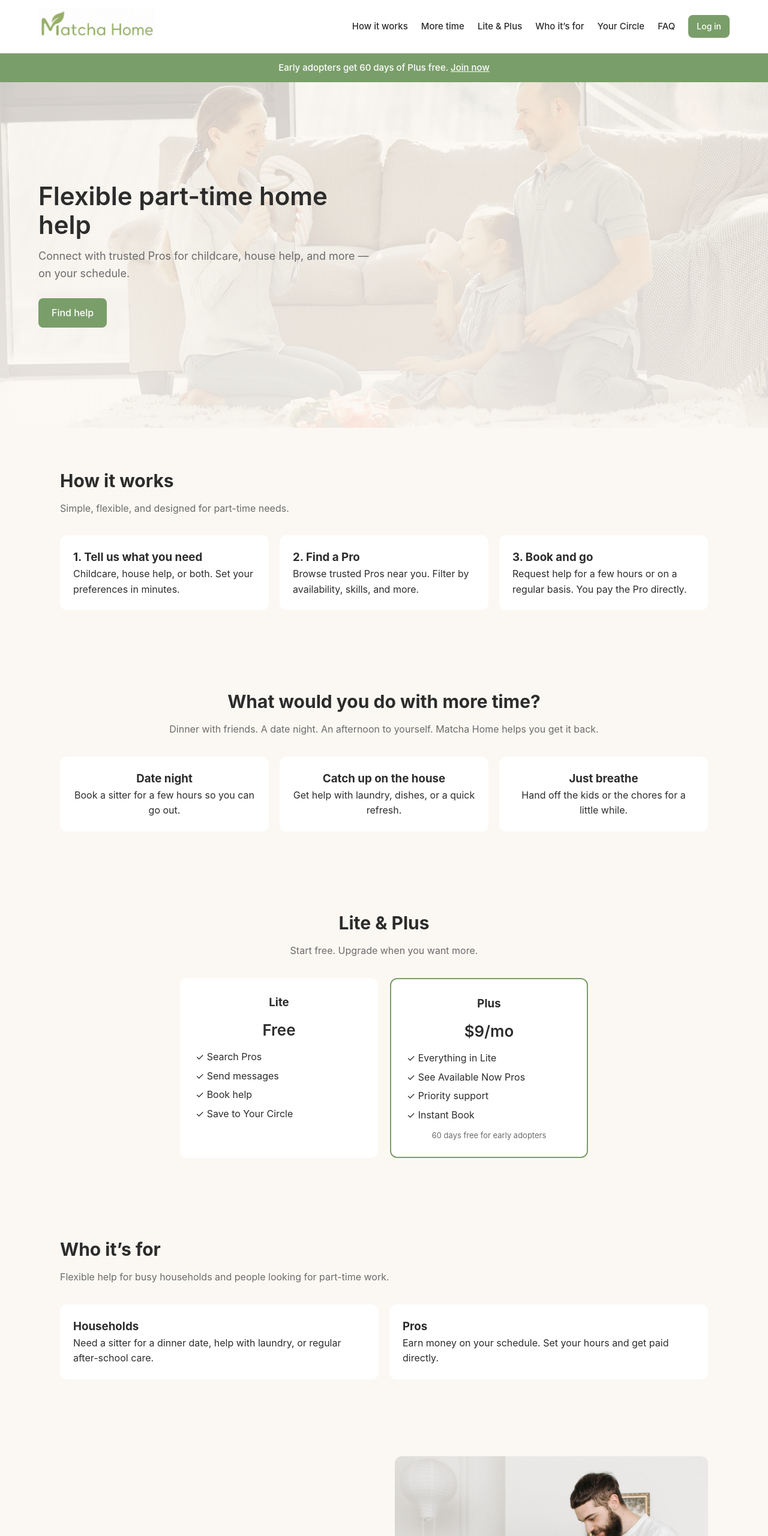
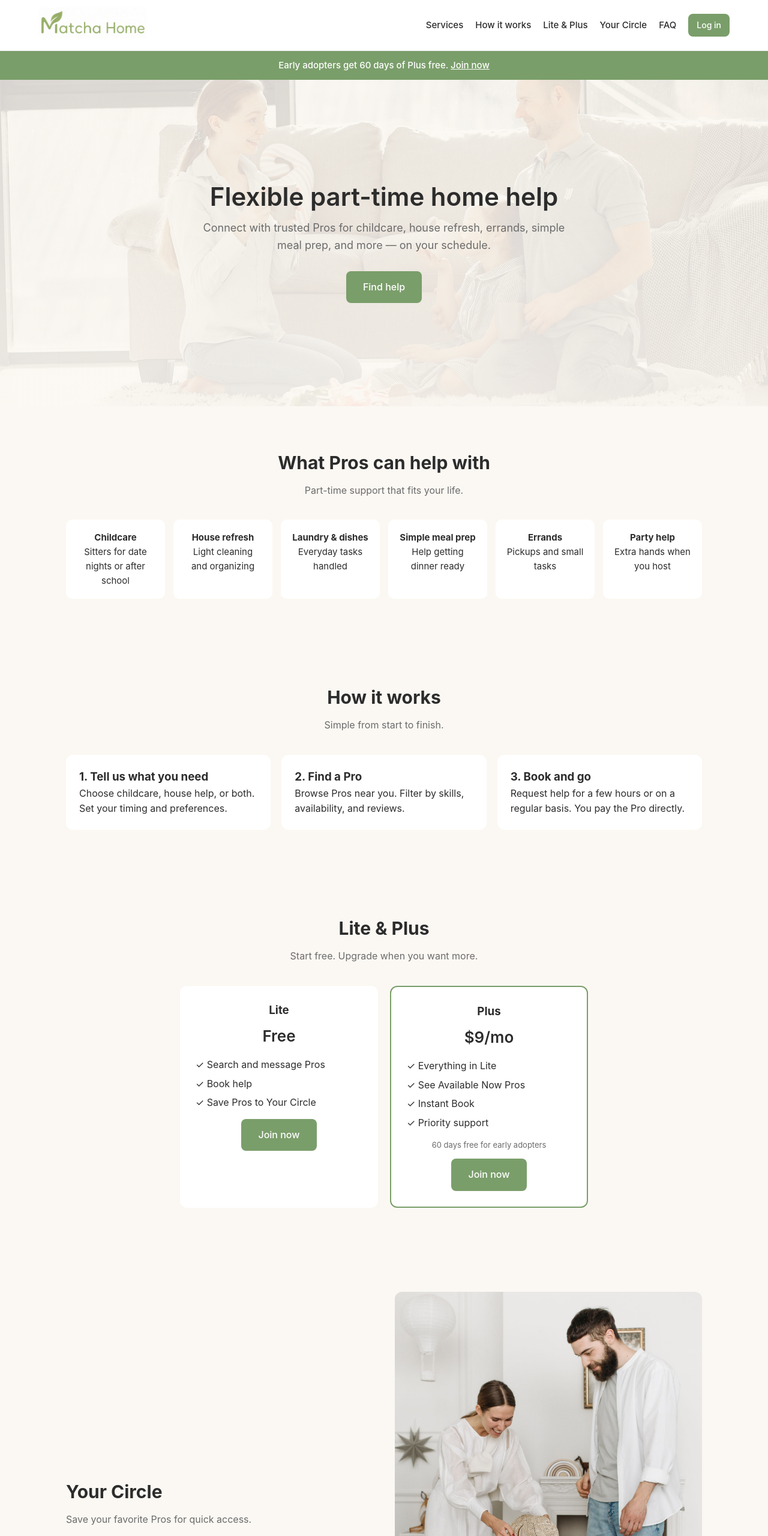
Before and after one commit to MatchaHome-Home/matchahome, a plain HTML site: page index.html in a window 1280 px wide. Shown: the top 2560 px of the page at 60% size. Drawn offline with Linux system fonts and the light colour scheme.

Commit message:
Refine styles and update content in index.html
Adjusted styles and content for improved layout and clarity. Updated hero section and services information.

```diff
--- a/index.html
+++ b/index.html
@@ -27,34 +27,38 @@
   a { color: var(--matcha-dark); text-decoration: none; }
   a:hover { text-decoration: underline; }
   header { background: #fff; padding: 12px 5%; display: flex; align-items: center; justify-content: space-between; border-bottom: 1px solid #eee; position: sticky; top: 0; z-index: 100; }
-  .logo { height: 56px; width: auto; }
+  .logo { height: 52px; width: auto; }
   .menu-btn { display: none; background: none; border: none; font-size: 24px; cursor: pointer; color: var(--text); }
-  nav { display: flex; align-items: center; gap: 22px; }
+  nav { display: flex; align-items: center; gap: 20px; }
   nav a { font-weight: 500; color: var(--text); font-size: 15px; }
   .banner { background: var(--matcha); color: white; text-align: center; padding: 12px 5%; font-weight: 500; font-size: 15px; }
   .banner a { color: white; text-decoration: underline; }
   .hero {
-    background: linear-gradient(rgba(251, 248, 243, 0.78), rgba(251, 248, 243, 0.88)), url('hero.jpg') center/cover no-repeat;
-    min-height: 72vh;
+    background: linear-gradient(rgba(251, 248, 243, 0.82), rgba(251, 248, 243, 0.9)), url('hero.jpg') center/cover no-repeat;
+    min-height: 68vh;
     display: flex;
     align-items: center;
-    padding: 70px 5%;
+    justify-content: center;
+    text-align: center;
+    padding: 80px 5%;
   }
-  .hero-content { max-width: 560px; }
+  .hero-content { max-width: 620px; }
   .hero h1 { font-size: 42px; line-height: 1.15; font-weight: 600; margin-bottom: 14px; }
-  .hero p { font-size: 18px; color: var(--muted); margin-bottom: 26px; }
-  .btn { display: inline-block; background: var(--matcha); color: white; padding: 12px 22px; border-radius: 8px; font-weight: 500; }
+  .hero p { font-size: 18px; color: var(--muted); margin-bottom: 28px; }
+  .btn { display: inline-block; background: var(--matcha); color: white; padding: 14px 28px; border-radius: 8px; font-weight: 500; }
   .btn:hover { background: var(--matcha-dark); text-decoration: none; }
-  section { padding: 64px 5%; }
-  .container { max-width: 1080px; margin: 0 auto; }
-  h2 { font-size: 30px; margin-bottom: 10px; }
-  .sub { color: var(--muted); margin-bottom: 32px; }
-  .grid { display: grid; grid-template-columns: repeat(auto-fit, minmax(250px, 1fr)); gap: 18px; }
+  section { padding: 70px 5%; }
+  .container { max-width: 1060px; margin: 0 auto; }
+  h2 { font-size: 30px; margin-bottom: 10px; text-align: center; }
+  .sub { color: var(--muted); margin-bottom: 36px; text-align: center; }
+  .grid { display: grid; grid-template-columns: repeat(auto-fit, minmax(240px, 1fr)); gap: 18px; }
   .card { background: #fff; padding: 22px; border-radius: 12px; }
+  .services { display: grid; grid-template-columns: repeat(auto-fit, minmax(160px, 1fr)); gap: 14px; }
+  .service { background: #fff; padding: 18px; border-radius: 10px; text-align: center; font-size: 15px; }
   .pricing { display: grid; grid-template-columns: 1fr 1fr; gap: 20px; max-width: 680px; margin: 0 auto; }
   .price-card { background: #fff; padding: 26px; border-radius: 12px; text-align: center; }
   .price-card.plus { border: 2px solid var(--matcha); }
-  .price-card ul { text-align: left; list-style: none; padding: 0; margin-top: 12px; }
+  .price-card ul { text-align: left; list-style: none; padding: 0; margin: 14px 0; }
   .price-card li { margin: 6px 0; }
   .img-section { display: grid; grid-template-columns: 1fr 1fr; gap: 36px; align-items: center; }
   .img-section img { width: 100%; border-radius: 12px; }
@@ -62,17 +66,17 @@
   summary { font-weight: 500; cursor: pointer; }
   footer { background: #fff; padding: 36px 5%; border-top: 1px solid #eee; text-align: center; }
   .footer-links a { margin: 0 10px; font-size: 14px; }
-  .legal { font-size: 12px; color: var(--muted); max-width: 720px; margin: 14px auto 0; }
+  .legal { font-size: 12px; color: var(--muted); max-width: 700px; margin: 14px auto 0; }
 
   @media (max-width: 720px) {
     .menu-btn { display: block; }
     nav { display: none; position: absolute; top: 100%; left: 0; right: 0; background: #fff; flex-direction: column; padding: 14px 5%; border-bottom: 1px solid #eee; gap: 10px; align-items: flex-start; }
     nav.open { display: flex; }
     .hero h1 { font-size: 32px; }
-    .hero { padding: 48px 5%; min-height: 65vh; }
+    .hero { padding: 56px 5%; }
     .img-section, .pricing { grid-template-columns: 1fr; }
-    section { padding: 48px 5%; }
-    .logo { height: 48px; }
+    section { padding: 52px 5%; }
+    .logo { height: 44px; }
   }
 </style>
 </head>
@@ -82,10 +86,9 @@
   <a href="/"><img src="logo.png" alt="Matcha Home" class="logo"></a>
   <button class="menu-btn" onclick="document.querySelector('nav').classList.toggle('open')">☰</button>
   <nav>
+    <a href="#services">Services</a>
     <a href="#how">How it works</a>
-    <a href="#time">More time</a>
     <a href="#pricing">Lite & Plus</a>
-    <a href="#who">Who it’s for</a>
     <a href="#circle">Your Circle</a>
     <a href="#faq">FAQ</a>
     <a href="https://matcha-home-app.vercel.app" class="btn" style="padding: 8px 14px; font-size: 14px;">Log in</a>
@@ -99,23 +102,38 @@
 <section class="hero">
   <div class="hero-content">
     <h1>Flexible part-time home help</h1>
-    <p>Connect with trusted Pros for childcare, house help, and more — on your schedule.</p>
+    <p>Connect with trusted Pros for childcare, house refresh, errands, simple meal prep, and more — on your schedule.</p>
     <a href="https://matcha-home-app.vercel.app" class="btn">Find help</a>
+  </div>
+</section>
+
+<section id="services">
+  <div class="container">
+    <h2>What Pros can help with</h2>
+    <p class="sub">Part-time support that fits your life.</p>
+    <div class="services">
+      <div class="service"><strong>Childcare</strong><br>Sitters for date nights or after school</div>
+      <div class="service"><strong>House refresh</strong><br>Light cleaning and organizing</div>
+      <div class="service"><strong>Laundry & dishes</strong><br>Everyday tasks handled</div>
+      <div class="service"><strong>Simple meal prep</strong><br>Help getting dinner ready</div>
+      <div class="service"><strong>Errands</strong><br>Pickups and small tasks</div>
+      <div class="service"><strong>Party help</strong><br>Extra hands when you host</div>
+    </div>
   </div>
 </section>
 
 <section id="how">
   <div class="container">
     <h2>How it works</h2>
-    <p class="sub">Simple, flexible, and designed for part-time needs.</p>
+    <p class="sub">Simple from start to finish.</p>
     <div class="grid">
       <div class="card">
         <h3>1. Tell us what you need</h3>
-        <p>Childcare, house help, or both. Set your preferences in minutes.</p>
+        <p>Choose childcare, house help, or both. Set your timing and preferences.</p>
       </div>
       <div class="card">
         <h3>2. Find a Pro</h3>
-        <p>Browse trusted Pros near you. Filter by availability, skills, and more.</p>
+        <p>Browse Pros near you. Filter by skills, availability, and reviews.</p>
       </div>
       <div class="card">
         <h3>3. Book and go</h3>
@@ -125,69 +143,32 @@
   </div>
 </section>
 
-<section id="time">
-  <div class="container" style="text-align:center;">
-    <h2>What would you do with more time?</h2>
-    <p class="sub">Dinner with friends. A date night. An afternoon to yourself. Matcha Home helps you get it back.</p>
-    <div class="grid">
-      <div class="card">
-        <h3>Date night</h3>
-        <p>Book a sitter for a few hours so you can go out.</p>
-      </div>
-      <div class="card">
-        <h3>Catch up on the house</h3>
-        <p>Get help with laundry, dishes, or a quick refresh.</p>
-      </div>
-      <div class="card">
-        <h3>Just breathe</h3>
-        <p>Hand off the kids or the chores for a little while.</p>
-      </div>
-    </div>
-  </div>
-</section>
-
 <section id="pricing">
   <div class="container">
-    <h2 style="text-align:center;">Lite & Plus</h2>
-    <p class="sub" style="text-align:center;">Start free. Upgrade when you want more.</p>
+    <h2>Lite & Plus</h2>
+    <p class="sub">Start free. Upgrade when you want more.</p>
     <div class="pricing">
       <div class="price-card">
         <h3>Lite</h3>
-        <p style="font-size: 26px; font-weight: 600; margin: 10px 0;">Free</p>
+        <p style="font-size: 26px; font-weight: 600; margin: 8px 0;">Free</p>
         <ul>
-          <li>✓ Search Pros</li>
-          <li>✓ Send messages</li>
+          <li>✓ Search and message Pros</li>
           <li>✓ Book help</li>
-          <li>✓ Save to Your Circle</li>
+          <li>✓ Save Pros to Your Circle</li>
         </ul>
+        <a href="https://matcha-home-app.vercel.app" class="btn">Join now</a>
       </div>
       <div class="price-card plus">
         <h3>Plus</h3>
-        <p style="font-size: 26px; font-weight: 600; margin: 10px 0;">$9/mo</p>
+        <p style="font-size: 26px; font-weight: 600; margin: 8px 0;">$9/mo</p>
         <ul>
           <li>✓ Everything in Lite</li>
           <li>✓ See Available Now Pros</li>
+          <li>✓ Instant Book</li>
           <li>✓ Priority support</li>
-          <li>✓ Instant Book</li>
         </ul>
-        <p style="font-size: 13px; color: var(--muted); margin-top: 10px;">60 days free for early adopters</p>
-      </div>
-    </div>
-  </div>
-</section>
-
-<section id="who">
-  <div class="container">
-    <h2>Who it’s for</h2>
-    <p class="sub">Flexible help for busy households and people looking for part-time work.</p>
-    <div class="grid">
-      <div class="card">
-        <h3>Households</h3>
-        <p>Need a sitter for a dinner date, help with laundry, or regular after-school care.</p>
-      </div>
-      <div class="card">
-        <h3>Pros</h3>
-        <p>Earn money on your schedule. Set your hours and get paid directly.</p>
+        <p style="font-size: 13px; color: var(--muted); margin-bottom: 12px;">60 days free for early adopters</p>
+        <a href="https://matcha-home-app.vercel.app" class="btn">Join now</a>
       </div>
     </div>
   </div>
@@ -196,9 +177,9 @@
 <section id="circle">
   <div class="container img-section">
     <div>
-      <h2>Your Circle</h2>
-      <p class="sub">Save your favorite Pros for quick access when you need help again.</p>
-      <p>Build a trusted list of Pros you like. Rebook easily for one-time or ongoing needs.</p>
+      <h2 style="text-align:left;">Your Circle</h2>
+      <p style="color: var(--muted); margin-bottom: 14px;">Save your favorite Pros for quick access.</p>
+      <p>Build a trusted list and rebook easily for one-time or ongoing needs.</p>
     </div>
     <img src="circle.jpg" alt="Your Circle">
   </div>
@@ -208,9 +189,9 @@
   <div class="container img-section">
     <img src="referral.jpg" alt="Referrals">
     <div>
-      <h2>Refer friends</h2>
-      <p class="sub">Earn a free month of Plus when someone you refer completes their first booking.</p>
-      <p>Share your code with friends looking for help or flexible work.</p>
+      <h2 style="text-align:left;">Refer friends</h2>
+      <p style="color: var(--muted); margin-bottom: 14px;">Earn a free month of Plus.</p>
+      <p>Share your referral code. When someone you refer completes their first booking, you get 30 days of Plus free.</p>
     </div>
   </div>
 </section>
@@ -228,11 +209,11 @@
     </details>
     <details>
       <summary>Is this for full-time help?</summary>
-      <p>No. Matcha Home is designed for flexible, part-time support — not full-time nannying or full-time household staff.</p>
+      <p>No. Matcha Home is designed for flexible, part-time support.</p>
     </details>
     <details>
       <summary>Can I book just once?</summary>
-      <p>Yes. Book for a single dinner date, a few hours of help, or ongoing support.</p>
+      <p>Yes. Book for a single evening, a few hours, or ongoing support.</p>
     </details>
   </div>
 </section>
@@ -240,7 +221,7 @@
 <section>
   <div class="container" style="text-align:center;">
     <h2>Launching in Granite Bay</h2>
-    <p class="sub">We’re starting locally with flexible, part-time help. Early adopters get 60 days of Plus free.</p>
+    <p class="sub">Starting locally with flexible, part-time help. Early adopters get 60 days of Plus free.</p>
     <a href="https://matcha-home-app.vercel.app" class="btn">Join as an early adopter</a>
   </div>
 </section>
@@ -250,7 +231,6 @@
     <a href="terms.html">Terms of Service</a>
     <a href="privacy.html">Privacy Policy</a>
     <a href="pro-agreement.html">Pro Agreement</a>
-    <a href="#referral">Referrals</a>
   </div>
   <div class="legal">
     Matcha Home is a marketplace that connects clients with independent contractors for part-time help. No employment relationship is created between Matcha Home and any user. All services are provided by independent Pros who set their own rates and schedules. Clients hire and pay Pros directly. © 2026 Matcha Home.
```
